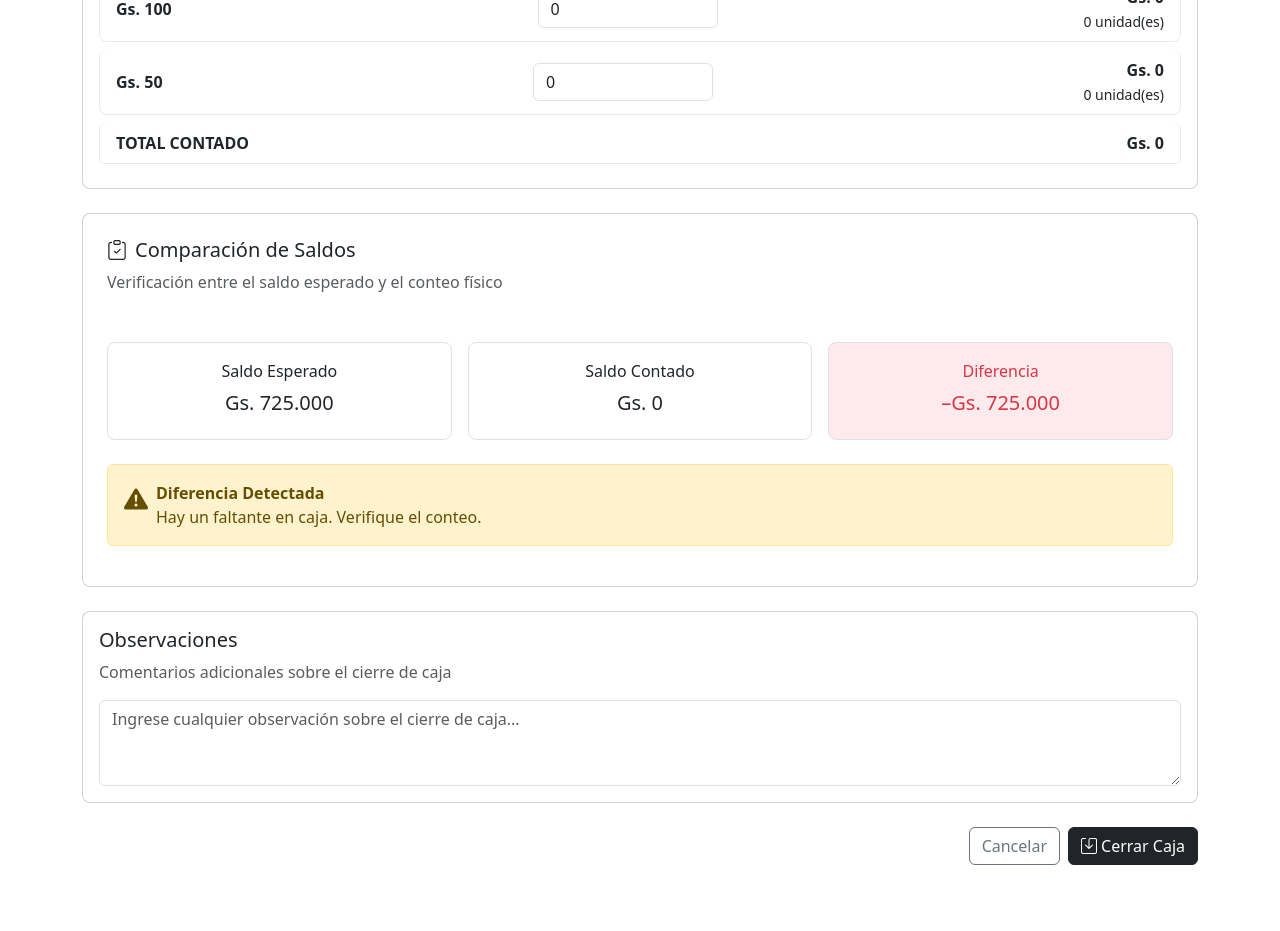
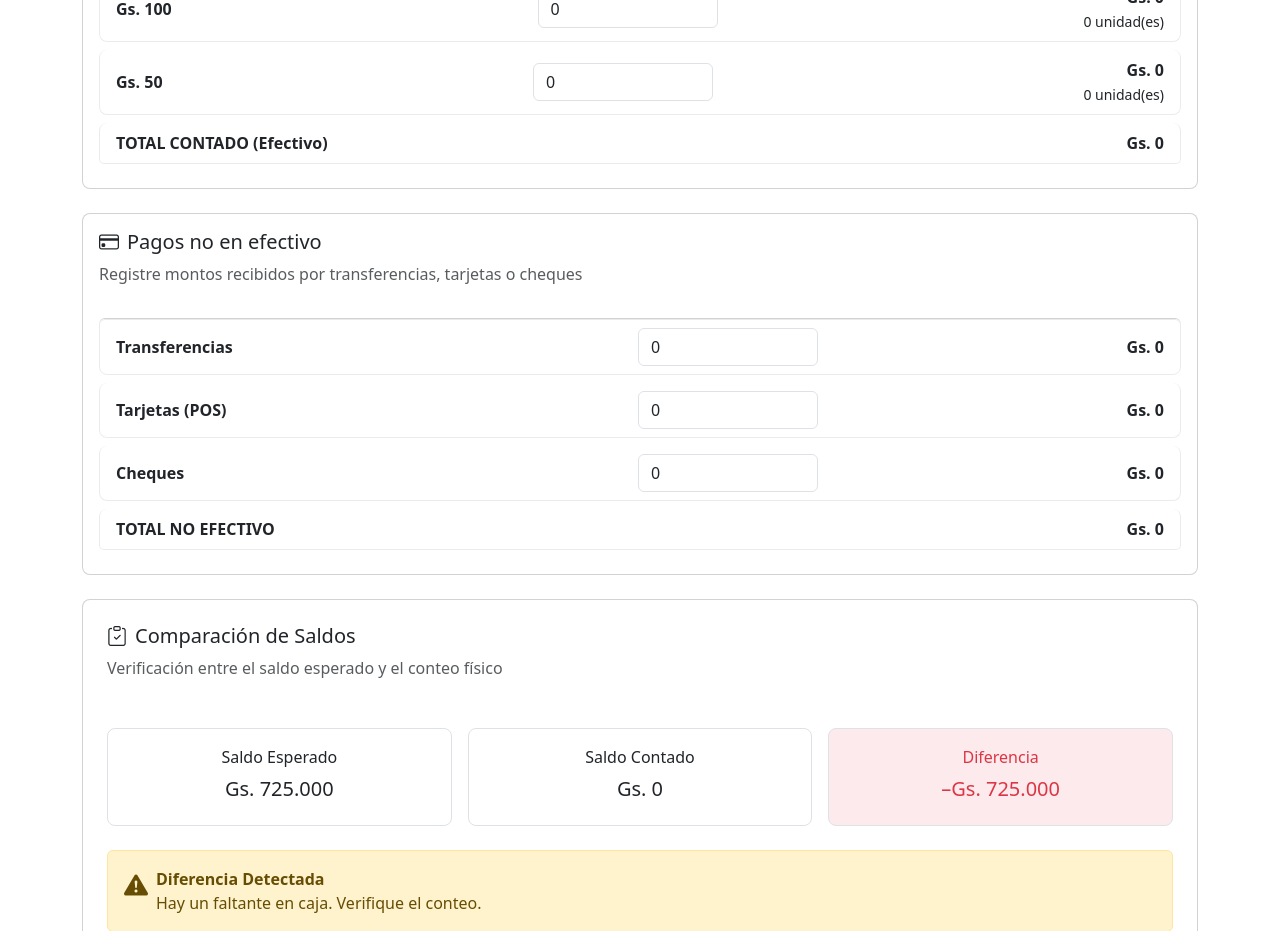
Before and after one commit to rodrigoWq/front-web-punto-de-venta, a Vue app: page /cerrar-caja in a window 1280 px wide. Shown: the part 1180-2111 px from the top of the page. Before the commit the page ends 2069 px from the top, so only its background shows below. Built offline with nearby package versions, Linux system fonts and the light colour scheme.

Commit message:
cerrar caja input para activos no en efectivo

```diff
--- a/src/views/CerrarCajaView.vue
+++ b/src/views/CerrarCajaView.vue
@@ -76,10 +76,84 @@
         </div>
 
         <div class="list-group-item d-flex justify-content-between fw-bold">
-        <div>TOTAL CONTADO</div>
-        <div>{{ formatCurrency(totalContado) }}</div>
+          <div>TOTAL CONTADO (Efectivo)</div>
+          <div>{{ formatCurrency(totalContadoEfectivo) }}</div>
         </div>
     </div>
+    </div>
+
+    <!-- Pagos no en efectivo: sección separada y entradas apiladas verticalmente -->
+    <div class="card p-3 mb-4">
+      <h5><i class="bi bi-credit-card me-2"></i>Pagos no en efectivo</h5>
+      <p class="text-muted">Registre montos recibidos por transferencias, tarjetas o cheques</p>
+
+      <div class="list-group mt-3">
+        <!-- Transferencias -->
+        <div class="list-group-item d-flex align-items-center">
+          <div class="flex-shrink-0" style="width: 450px">
+            <div class="fw-bold">Transferencias</div>
+          </div>
+          <div class="flex-shrink-0 mx-5 ps-4">
+            <input
+              type="number"
+              class="form-control"
+              v-model.number="closeForm.montoTransferencia"
+              min="0"
+              placeholder="0"
+              style="width: 180px;"
+            />
+          </div>
+          <div class="flex-grow-1 text-end">
+            <div class="fw-bold">{{ formatCurrency(closeForm.montoTransferencia || 0) }}</div>
+          </div>
+        </div>
+
+        <!-- Tarjetas -->
+        <div class="list-group-item d-flex align-items-center">
+          <div class="flex-shrink-0" style="width: 450px">
+            <div class="fw-bold">Tarjetas (POS)</div>
+          </div>
+          <div class="flex-shrink-0 mx-5 ps-4">
+            <input
+              type="number"
+              class="form-control"
+              v-model.number="closeForm.montoPos"
+              min="0"
+              placeholder="0"
+              style="width: 180px;"
+            />
+          </div>
+          <div class="flex-grow-1 text-end">
+            <div class="fw-bold">{{ formatCurrency(closeForm.montoPos || 0) }}</div>
+          </div>
+        </div>
+
+        <!-- Cheques -->
+        <div class="list-group-item d-flex align-items-center">
+          <div class="flex-shrink-0" style="width: 450px">
+            <div class="fw-bold">Cheques</div>
+          </div>
+          <div class="flex-shrink-0 mx-5 ps-4">
+            <input
+              type="number"
+              class="form-control"
+              v-model.number="closeForm.montoCheque"
+              min="0"
+              placeholder="0"
+              style="width: 180px;"
+            />
+          </div>
+          <div class="flex-grow-1 text-end">
+            <div class="fw-bold">{{ formatCurrency(closeForm.montoCheque || 0) }}</div>
+          </div>
+        </div>
+
+        <!-- Total no efectivo -->
+        <div class="list-group-item d-flex justify-content-between fw-bold">
+          <div>TOTAL NO EFECTIVO</div>
+          <div>{{ formatCurrency(totalNoEfectivo) }}</div>
+        </div>
+      </div>
     </div>
 
     <!-- Comparación de Saldos -->
@@ -254,10 +328,21 @@ denominaciones.forEach(den => {
   })
 })
 
-// Cálculo del total contado
-const totalContado = computed(() =>
+// Totales separados: efectivo y no efectivo
+const totalContadoEfectivo = computed(() =>
   denominaciones.reduce((sum, den) => sum + den.subtotal, 0)
 )
+
+const totalNoEfectivo = computed(() => {
+  return (
+    Number(closeForm.montoTransferencia || 0) +
+    Number(closeForm.montoPos || 0) +
+    Number(closeForm.montoCheque || 0)
+  )
+})
+
+// Total combinado
+const totalContado = computed(() => totalContadoEfectivo.value + totalNoEfectivo.value)
 
 // Formateo de moneda
 function formatCurrency(value) {
@@ -298,4 +383,6 @@ const expected = computed(() => resumen.initial + resumen.ingresos - resumen.egr
 .mb-4 {
   margin-bottom: 1.5rem;
 }
+
+
 </style>
```
